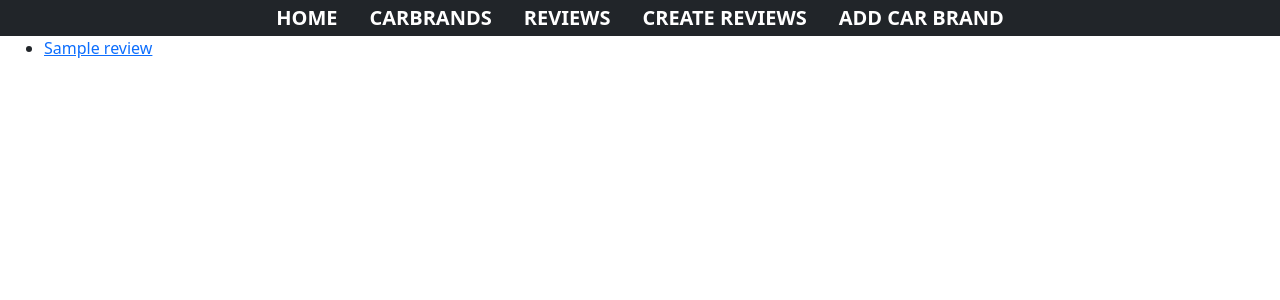
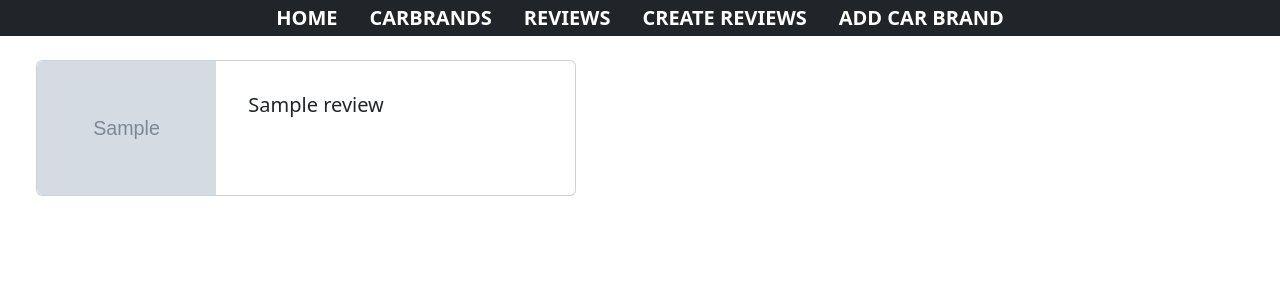
Before and after one commit to Pavel547/Garage-blog, a Django app: template templates/car_blog/review/reviews_page.html in a window 1280 px wide. Shown: the top 300 px of the page. Run offline with Django 5.2, Linux system fonts and the light colour scheme; the template is opened without the code that fills it: most values are stand-ins (such as "Sample title", 1, 10 or a date in 2020); grey boxes marked "Sample" are stand-in pictures; some libraries are stand-ins or nearby versions.

Commit message:
style: Made cards to display car reviews on the website
chore: Renamed brands.html to brands_page.html

refactor: Added a model field to display a preview image of the car review

```diff
--- a/car_blog/models.py
+++ b/car_blog/models.py
@@ -46,6 +46,7 @@ class CarReview(models.Model):
     ]
 
     title = models.CharField(max_length=150)
+    preview_imgs = models.ImageField(upload_to='preview_imgs', blank=True)
     brand = models.ForeignKey(CarBrand, on_delete=models.CASCADE, related_name='car_reviews')
     model = models.CharField(max_length=50)
     year = models.PositiveIntegerField()
--- a/car_blog/views.py
+++ b/car_blog/views.py
@@ -15,7 +15,7 @@ class ReviewsListView(ListView):
 
 class BrandsListView(ListView):
     model = CarBrand
-    template_name = "car_blog/brand/brands.html"
+    template_name = "car_blog/brand/brands_page.html"
     context_object_name = "brands_list"
 
 class ReviewDetailView(DetailView):
@@ -40,7 +40,7 @@ def add_brand(request):
             logo.brand = brand
             logo.save()
 
-            return redirect("car_blog:brands_list")
+            return redirect("car_blog:brands_page.html")
     else:
         brandform = BrandForm()
         logoform = BrandLogoForm()
@@ -54,7 +54,7 @@ def add_brand(request):
 
 def create_review(request):
     if request.method == "POST":
-        reviewform = CarReviewForm(request.POST)
+        reviewform = CarReviewForm(request.POST, request.FILES)
         imgsform = ReviewImgsForm(request.POST, request.FILES)
         prosformset = CarProsFormSet(request.POST)
         consformset = CarConsFormSet(request.POST)
--- a/templates/car_blog/review/review.html
+++ b/templates/car_blog/review/review.html
@@ -3,10 +3,10 @@
 {% block title %}{{ review_details.title }}{% endblock %}
 
 {% block content %}
-<div class="container-xxl">
+<div class="container-xxl mt-4">
     <h1>{{ review_details.title }}</h1>
     <section>
-        <h2>photos</h2>
+        <h2>title photo</h2>
         {% for img in review_details.car_review_imgs.all %}
             <img class="img-fluid" src="{{ img.review_imgs.url }}" alt="Car Review Image">
         {% endfor %}
--- a/templates/car_blog/review/reviews_page.html
+++ b/templates/car_blog/review/reviews_page.html
@@ -1,21 +1,29 @@
 {% extends "base.html" %}
+{% load static %}
 
 {% block title %} Reviews {% endblock %}
 
 {% block content %}
     <section>
-        <div class="container-xxl">
-            <ul>
-                {% if reviews_list %}
-                    {% for reviews in reviews_list %}
-                        <li>
-                            <a href="{% url 'car_blog:review_details' reviews.id%}">{{ reviews.title }}</a>
-                        </li>
-                    {% endfor %}
-                {% else %}
-                    <p class="text-center">Car reviews list is empty</p>
-                {% endif %}
-            </ul>
+        <div class="container-xxl m-4">
+            {% if reviews_list %}
+                {% for review in reviews_list %}
+                    <div class="card mb-3" style="max-width: 540px;">
+                        <div class="row g-0">
+                            <div class="col-md-4">
+                                <img src="{{ review.car_review_imgs.review_imgs.url }}" alt="{{ review.title }} img" class="img-fluid rounded-start">
+                            </div>
+                            <div class="col-md-8">
+                                <div class="card-body">
+                                    <h5 class="card-title p-3">{{ review.title }}</h5>
+                                </div>
+                            </div>
+                        </div>
+                    </div>
+                {% endfor %}
+            {% else %}
+                <p>reviews list is empty</p>
+            {% endif %}
         </div>
     </section>
 {% endblock %}
```
Also changed, not shown: car_blog/migrations/0016_carreview_preview_imgs.py (added), templates/car_blog/brand/brands_page.html (renamed from templates/car_blog/brand/brands.html).
